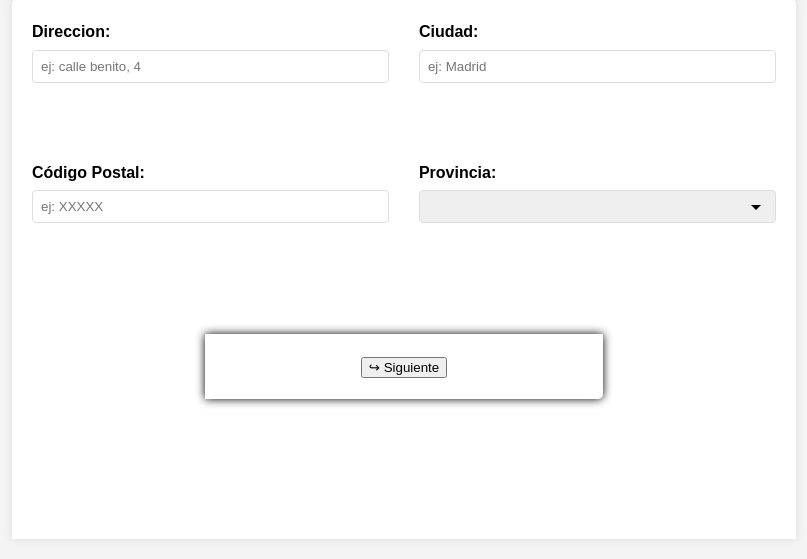
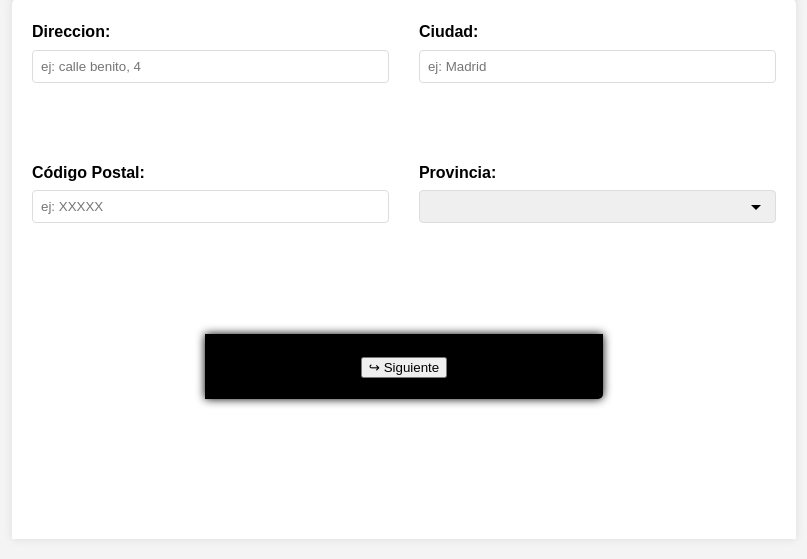
Before and after one commit to albasanchez00/Proyectos_Portafolio, a PHP site: page /proyectoCepa/vista/formulario1.php in a window 1280 px wide. Shown: the part 713-1272 px from the top of the page, without its empty margins (236-1043 px from the left). Run offline with PHP 8.4, Linux system fonts and the light colour scheme; data that the repository does not hold is empty.

Commit message:
color boton enviar form cepa

```diff
--- a/proyectoCepa/vista/css/style.css
+++ b/proyectoCepa/vista/css/style.css
@@ -96,7 +96,7 @@ input[type="text"]:focus, select:focus {
 .enviarBoton{
     width: 60%;
     text-align: center;
-    background-color: #fff;
+    background-color: black;
     padding: 20px;
     border-radius: 0 0 5px;
     margin: auto;
```
